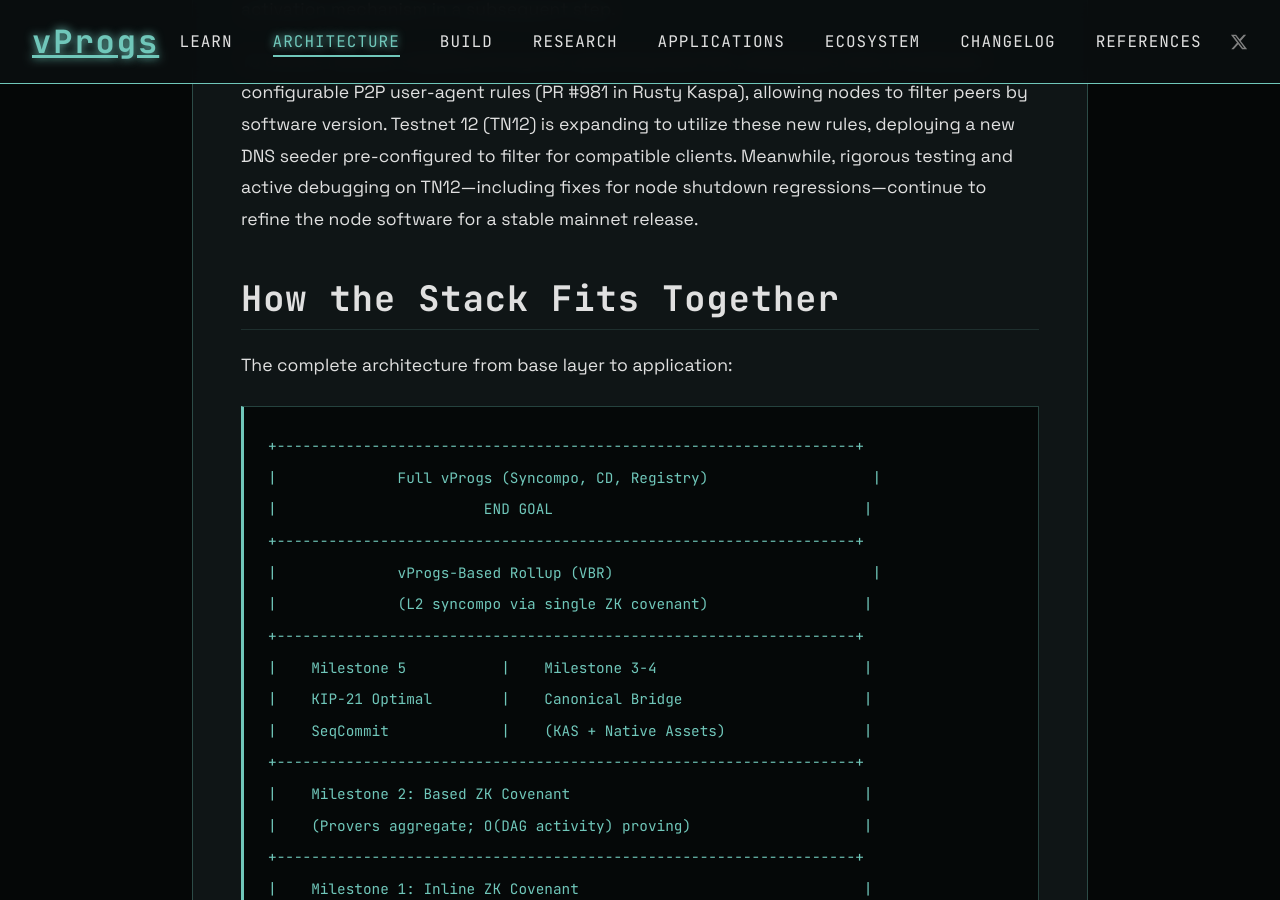
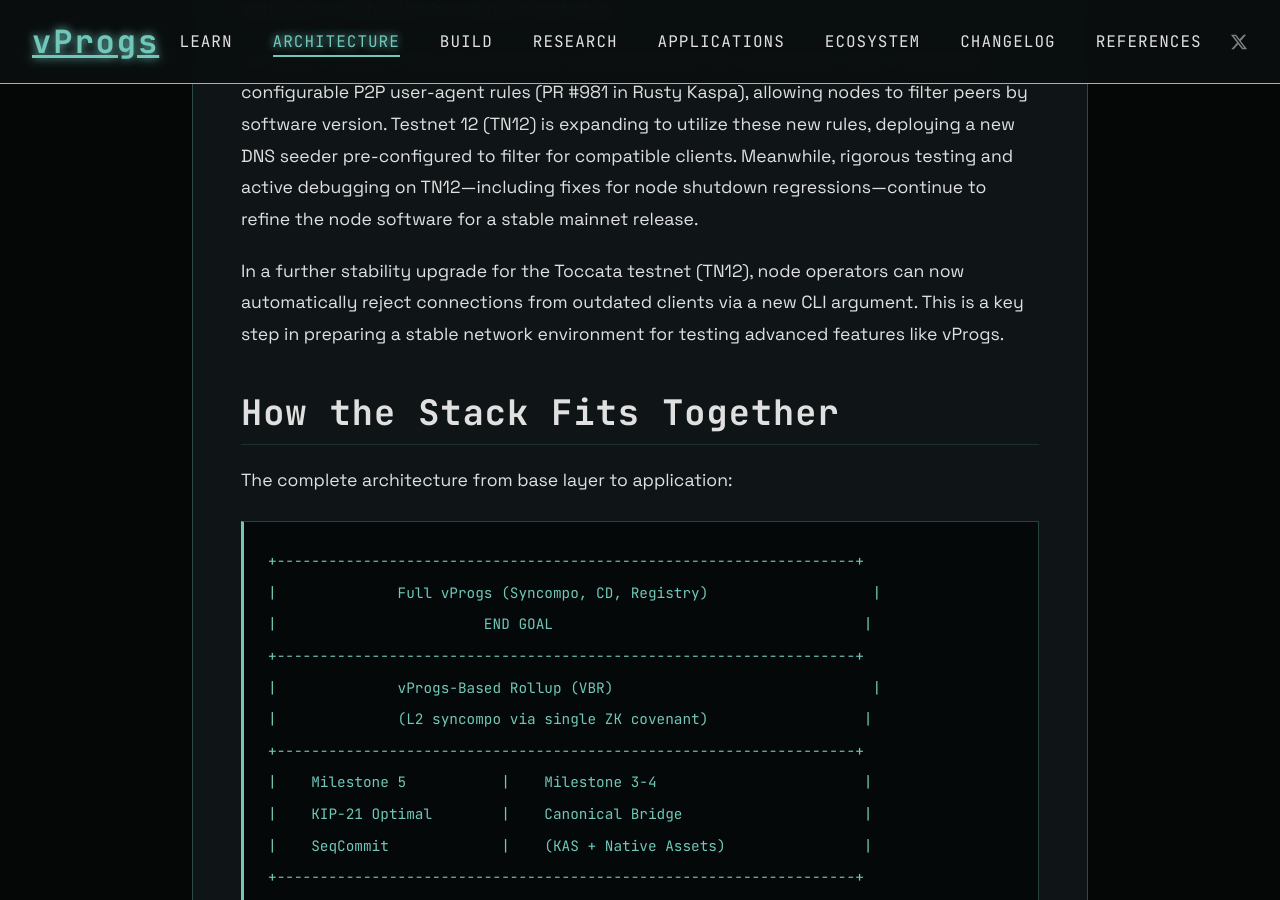
Before and after one commit to creative-inference/vprogs.xyz, a Jekyll site: the page built from architecture/covenants.md, in a window 1280 px wide and 900 px high, scrolled down 18798 px. Built offline with Jekyll 4.4.1, drawn with Linux system fonts in a browser that asks for light colours.

Commit message:
Add TN12 network hardening CLI argument [auto]

```diff
--- a/architecture/covenants.md
+++ b/architecture/covenants.md
@@ -492,6 +492,11 @@
 
 To ensure network stability during the upcoming hard fork, developers have introduced configurable P2P user-agent rules (PR #981 in Rusty Kaspa), allowing nodes to filter peers by software version. Testnet 12 (TN12) is expanding to utilize these new rules, deploying a new DNS seeder pre-configured to filter for compatible clients. Meanwhile, rigorous testing and active debugging on TN12—including fixes for node shutdown regressions—continue to refine the node software for a stable mainnet release.
 
+
+
+
+In a further stability upgrade for the Toccata testnet (TN12), node operators can now automatically reject connections from outdated clients via a new CLI argument. This is a key step in preparing a stable network environment for testing advanced features like vProgs.
+
 ## How the Stack Fits Together
 
 The complete architecture from base layer to application:
```
